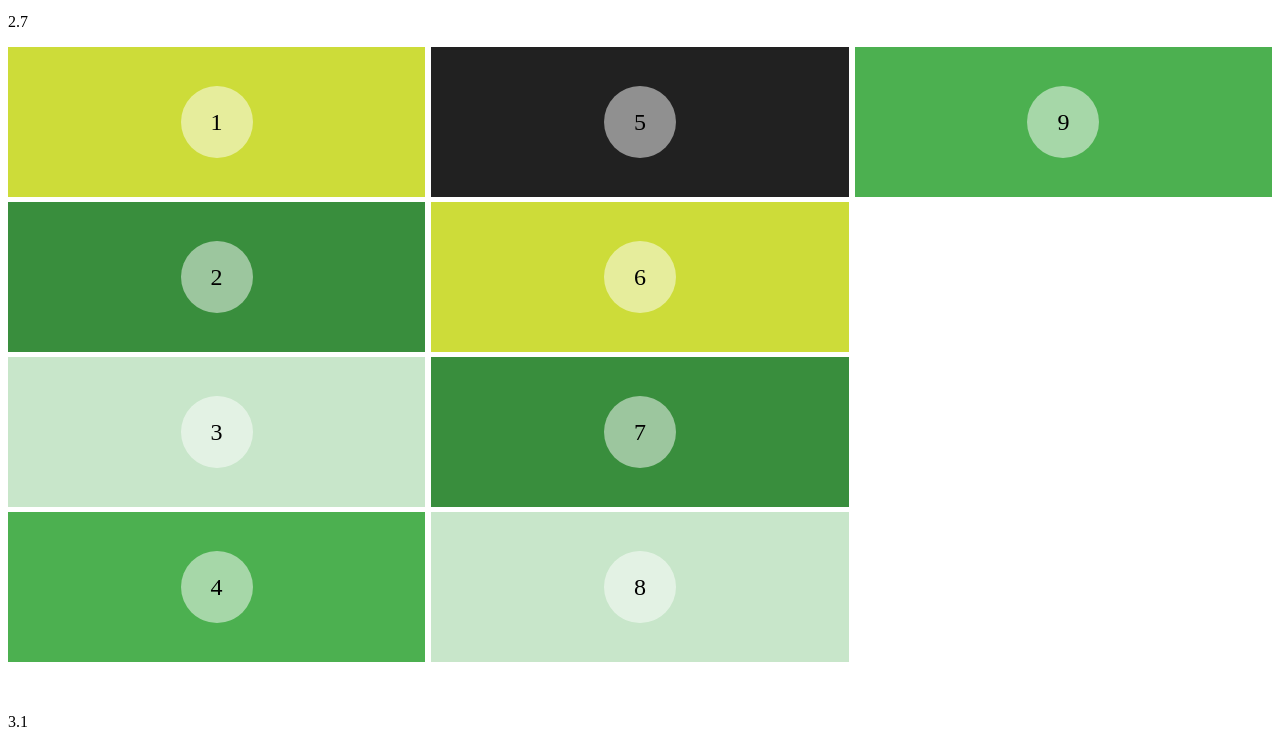
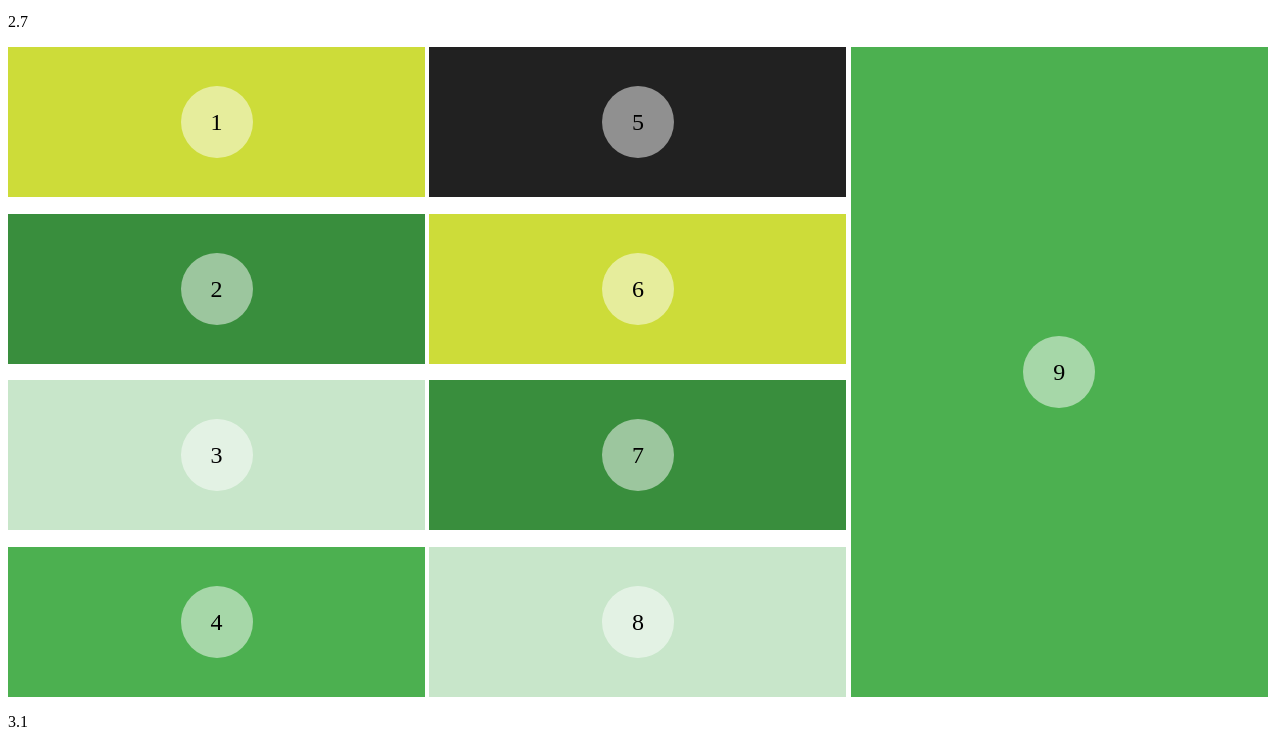
Before and after one commit to AitorRuRo/DIW_FLEX, a plain HTML site: page index.html in a window 1280 px wide. Shown: the part 5733-6467 px from the top of the page. Drawn offline with Linux system fonts and the light colour scheme.

Commit message:
exercici 2.7

```diff
--- a/index.html
+++ b/index.html
@@ -139,22 +139,16 @@
             <div class="nueve center"><span class="el">9</span></div>
         </section>
         <p>2.7</p>
-        <section class="container wrap flex w33">
-            <div>
+        <section class="container wrap flex w33 spai_vertical dos_Siete">
                 <div class="uno center"><span class="el">1</span></div>
                 <div class="dos center top"><span class="el">2</span></div>
                 <div class="tres center top"><span class="el">3</span></div>
                 <div class="quatro center top"><span class="el">4</span></div>
-            </div>
-            <div>
                 <div class="cinco center"><span class="el">5</span></div>
                 <div class="seis center top"><span class="el">6</span></div>
                 <div class="siete center top"><span class="el">7</span></div>
                 <div class="ocho center top"><span class="el">8</span></div>
-            </div>
-            <div class="todo">
                 <div class="nueve center"><span class="el">9</span></div>
-            </div>
         </section>
         <p>3.1</p>
         <section>
--- a/style.css
+++ b/style.css
@@ -149,6 +149,9 @@ ul{
 .w49{
     width: 50%;
 }
+.w100{
+    width: 100%;
+}
 .w100 li{
     width: 20%;
 }
@@ -165,3 +168,10 @@ ul{
 .polos_iguales{
     justify-content: space-between;
 }
+
+.dos_Siete div{
+    height: calc(25%-5px);
+}
+.dos_Siete div.nueve{
+    height: 100%;
+}
```
